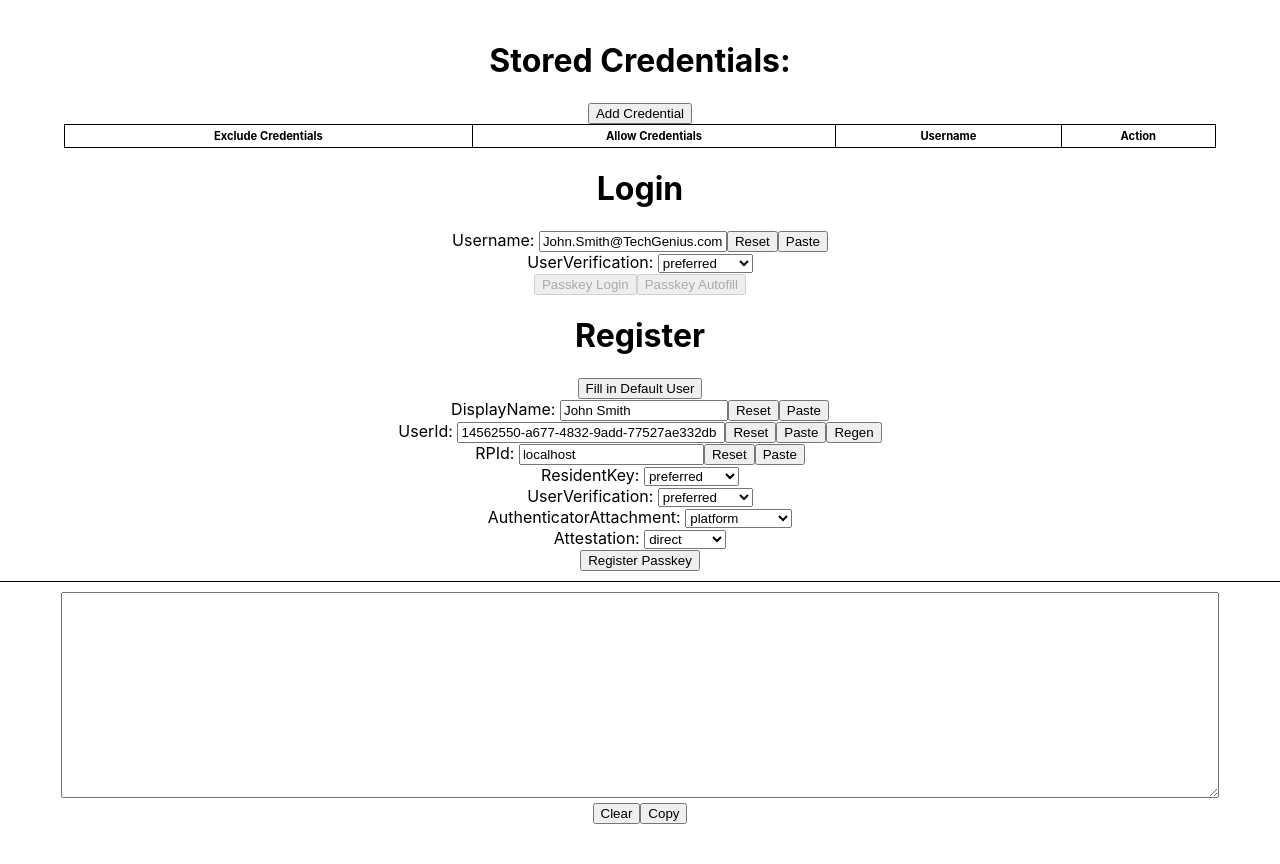
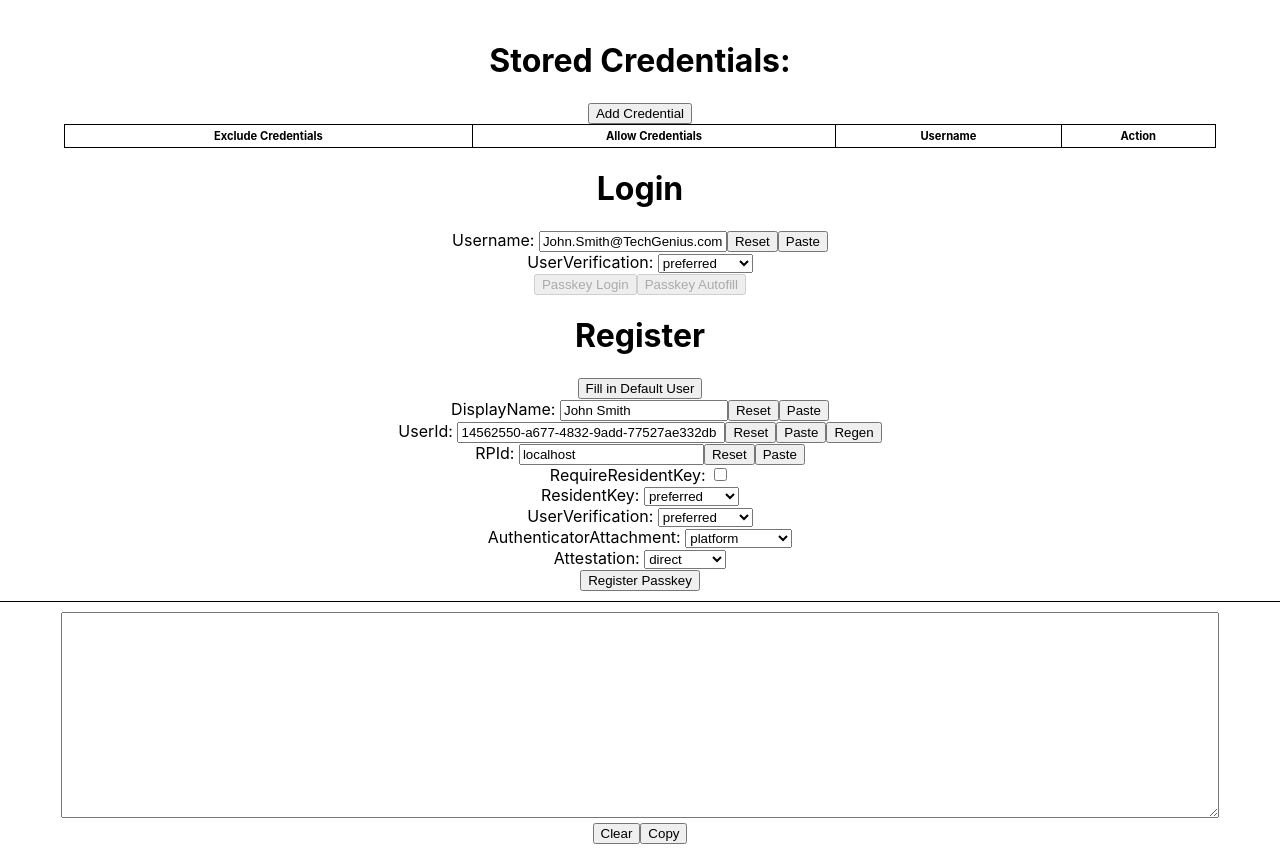
Before and after one commit to jianshaow/webauthn-demo, a React (Create React App) app: page / in a window 1280 px wide. Built offline with nearby package versions, Linux system fonts and the light colour scheme; the HTML template or start-up script is replaced by a standard one; what cbor-x would draw is missing.

Commit message:
add RequireResidentKey

```diff
--- a/src/components/Home.tsx
+++ b/src/components/Home.tsx
@@ -18,6 +18,7 @@ interface HomeState {
   allowCredentials: PublicKeyCredentialDescriptor[];
   storedCredentials: CredentialEntity[];
   rpId: string;
+  requireResidentKey: boolean;
   residentKey: string;
   attestation: string;
   regUserVerification: string;
@@ -44,6 +45,7 @@ const defaultState = {
   allowCredentials: [],
   rpId: window.location.hostname,
   attestation: 'direct',
+  requireResidentKey: false,
   residentKey: 'preferred',
   regUserVerification: 'preferred',
   authenticatorAttachment: 'platform',
@@ -167,7 +169,7 @@ class Home extends Component<{}, HomeState> {
 
   handleRegister = async (e: FormEvent) => {
     e.preventDefault();
-    const { username, displayName, userId, rpId, residentKey, regUserVerification, authenticatorAttachment, attestation, storedCredentials, excludeCredentials } = this.state;
+    const { username, displayName, userId, rpId, requireResidentKey, residentKey, regUserVerification, authenticatorAttachment, attestation, storedCredentials, excludeCredentials } = this.state;
 
     try {
       this.log('Start register...');
@@ -184,6 +186,7 @@ class Home extends Component<{}, HomeState> {
         userId,
         username,
         displayName,
+        requireResidentKey,
         residentKey as ResidentKeyRequirement,
         regUserVerification as UserVerificationRequirement,
         authenticatorAttachment as AuthenticatorAttachment,
@@ -423,7 +426,7 @@ class Home extends Component<{}, HomeState> {
   }
 
   renderRegister() {
-    const { userId, displayName, rpId, residentKey, regUserVerification, authenticatorAttachment, attestation } = this.state;
+    const { userId, displayName, rpId, requireResidentKey, residentKey, regUserVerification, authenticatorAttachment, attestation } = this.state;
     return (
       <div>
         <h1>Register</h1>
@@ -481,6 +484,15 @@ class Home extends Component<{}, HomeState> {
               e.preventDefault();
               this.setState({ rpId: await navigator.clipboard.readText() });
             }}>Paste</button>
+          </div>
+          <div>
+            <label> RequireResidentKey: </label>
+            <input type="checkbox"
+              checked={requireResidentKey}
+              onChange={(e: ChangeEvent<HTMLInputElement>) => {
+                this.setState({ requireResidentKey: e.target.checked });
+              }}
+            />
           </div>
           <div>
             <label> ResidentKey: </label>
--- a/src/services/register.ts
+++ b/src/services/register.ts
@@ -21,6 +21,7 @@ export function initRegistration(
   userId: string,
   username: string,
   displayName: string,
+  requireResidentKey: boolean,
   residentKey: ResidentKeyRequirement,
   userVerification: UserVerificationRequirement,
   authenticatorAttachment: AuthenticatorAttachment,
@@ -46,6 +47,7 @@ export function initRegistration(
     ],
     authenticatorSelection: {
       authenticatorAttachment: authenticatorAttachment,
+      requireResidentKey: requireResidentKey,
       residentKey: residentKey,
       userVerification: userVerification,
     },
```
